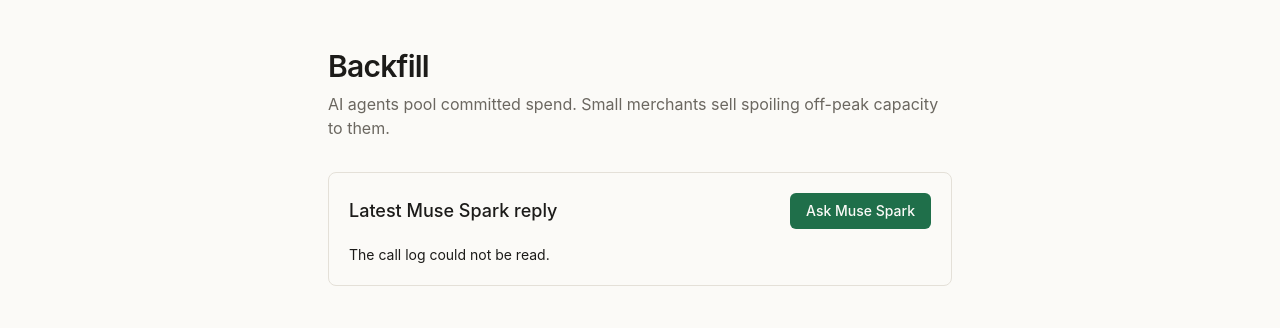
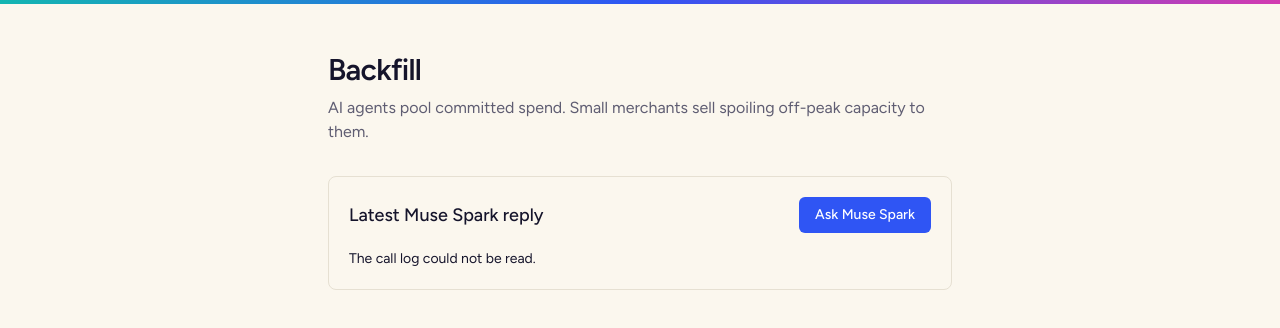
Before and after one commit to jaydonnnk/backfill, a Next.js app: page / in a window 1280 px wide. Shown: the top 328 px of the page. Built offline with nearby package versions, Linux system fonts and the light colour scheme.

Commit message:
Retheme to Muse's colours with Figtree, and make the S6 merchant synthetic
Cream ground, ink text, electric-blue actions and a thin teal-blue-magenta bar; Sign out stays beside a long merchant name. The UI seed is now Singapore Test Restaurant (synthetic), as the user re-steered.

```diff
--- a/src/app/globals.css
+++ b/src/app/globals.css
@@ -1,24 +1,39 @@
 @import "tailwindcss";
 
+/* Colours follow Muse's identity: a cream ground like its Jolly mascot, deep ink text, electric blue
+   for actions, and the iridescent teal, blue and magenta wash as one thin bar at the top. */
 :root {
-  --background: #fbfaf7;
-  --foreground: #1c1b19;
-  --muted: #6b6760;
-  --border: #e4e0d8;
-  --accent: #1f6f4a;
+  --background: #fbf7ee;
+  --foreground: #15142b;
+  --muted: #5f5d72;
+  --border: #e6e0d2;
+  --accent: #2f55f4;
+  --accent-ink: #ffffff;
+  --highlight: #e9eeff;
+  --wash: linear-gradient(90deg, #13b5b1, #2f55f4 50%, #d23bb0);
 }
 
 @media (prefers-color-scheme: dark) {
   :root {
-    --background: #141412;
-    --foreground: #ece9e2;
-    --muted: #9b968c;
-    --border: #2e2c28;
-    --accent: #5cc493;
+    --background: #0f0f1c;
+    --foreground: #f1ede4;
+    --muted: #a4a1b8;
+    --border: #2a2940;
+    --accent: #7d97ff;
+    --accent-ink: #0f0f1c;
+    --highlight: #1f2547;
   }
 }
 
 body {
   background: var(--background);
   color: var(--foreground);
+  font-family: var(--font-sans), ui-sans-serif, system-ui, sans-serif;
 }
+
+body::before {
+  content: "";
+  display: block;
+  height: 4px;
+  background: var(--wash);
+}
--- a/src/app/layout.tsx
+++ b/src/app/layout.tsx
@@ -1,5 +1,8 @@
 import type { Metadata } from "next";
+import { Figtree } from "next/font/google";
 import "./globals.css";
+
+const sans = Figtree({ subsets: ["latin"], variable: "--font-sans", display: "swap" });
 
 export const metadata: Metadata = {
   title: "Backfill",
@@ -8,7 +11,7 @@ export const metadata: Metadata = {
 
 export default function RootLayout({ children }: Readonly<{ children: React.ReactNode }>) {
   return (
-    <html lang="en">
+    <html lang="en" className={sans.variable}>
       <body className="antialiased">{children}</body>
     </html>
   );
--- a/src/app/merchant/drafts/[id]/page.tsx
+++ b/src/app/merchant/drafts/[id]/page.tsx
@@ -56,7 +56,7 @@ export default async function DraftReview({ params, searchParams }: { params: Pr
         ) : (
           <ul className="flex flex-col gap-1 text-sm">
             {view.draft.items.map((item, i) => (
-              <li key={i} className={`flex justify-between gap-3 rounded px-2 py-1 ${cover.has(i) ? "bg-[var(--border)] font-medium" : ""}`}>
+              <li key={i} className={`flex justify-between gap-3 rounded px-2 py-1 ${cover.has(i) ? "bg-[var(--highlight)] font-medium" : ""}`}>
                 <span className="min-w-0 break-words">{item.name}</span>
                 <span className="shrink-0 tabular-nums">{dollars(item.priceCents)}</span>
               </li>
@@ -130,7 +130,7 @@ export default async function DraftReview({ params, searchParams }: { params: Pr
                 <input name="floorDollars" inputMode="decimal" pattern="\d{1,4}(\.\d{1,2})?" defaultValue={((listPrice * 0.7) / 100).toFixed(2)} required className={input} />
               </label>
             </div>
-            <button type="submit" className="self-start rounded-md bg-[var(--accent)] px-4 py-2 text-sm font-medium text-[var(--background)] hover:opacity-90">
+            <button type="submit" className="self-start rounded-md bg-[var(--accent)] px-4 py-2 text-sm font-medium text-[var(--accent-ink)] hover:opacity-90">
               Confirm and publish
             </button>
           </form>
--- a/src/app/merchant/page.tsx
+++ b/src/app/merchant/page.tsx
@@ -40,7 +40,7 @@ const VERDICT_TEXT: Record<string, string> = {
 const readAt = new Intl.DateTimeFormat("en-SG", { timeZone: "Asia/Singapore", day: "numeric", month: "short", hour: "2-digit", minute: "2-digit", hour12: false });
 
 const card = "flex flex-col gap-4 rounded-lg border border-[var(--border)] p-5";
-const button = "rounded-md bg-[var(--accent)] px-4 py-2 text-sm font-medium text-[var(--background)] hover:opacity-90";
+const button = "rounded-md bg-[var(--accent)] px-4 py-2 text-sm font-medium text-[var(--accent-ink)] hover:opacity-90";
 
 function SignedOut() {
   return (
@@ -62,12 +62,12 @@ export default async function MerchantHome({ searchParams }: { searchParams: Pro
 
   return (
     <main className="mx-auto flex min-h-screen max-w-2xl flex-col gap-8 px-4 py-12 sm:px-6">
-      <header className="flex flex-wrap items-start justify-between gap-3">
+      <header className="flex items-start justify-between gap-4">
         <div className="flex min-w-0 flex-col gap-1">
           <p className="text-sm text-[var(--muted)]">Backfill for merchants</p>
           <h1 className="text-2xl font-semibold tracking-tight break-words">{merchant.name}</h1>
         </div>
-        <form action={leave}>
+        <form action={leave} className="shrink-0 pt-1">
           <button type="submit" className="text-sm text-[var(--muted)] underline underline-offset-4">
             Sign out
           </button>
--- a/src/app/page.tsx
+++ b/src/app/page.tsx
@@ -48,7 +48,7 @@ export default async function Home({ searchParams }: { searchParams: Promise<{ s
         <div className="flex flex-wrap items-center justify-between gap-3">
           <h2 className="text-lg font-medium">Latest Muse Spark reply</h2>
           <form action={askSpark}>
-            <button type="submit" className="rounded-md bg-[var(--accent)] px-4 py-2 text-sm font-medium text-[var(--background)] hover:opacity-90">
+            <button type="submit" className="rounded-md bg-[var(--accent)] px-4 py-2 text-sm font-medium text-[var(--accent-ink)] hover:opacity-90">
               Ask Muse Spark
             </button>
           </form>
```
Also changed, not shown: 2 other files (tests, documents, lock files or other folders).
